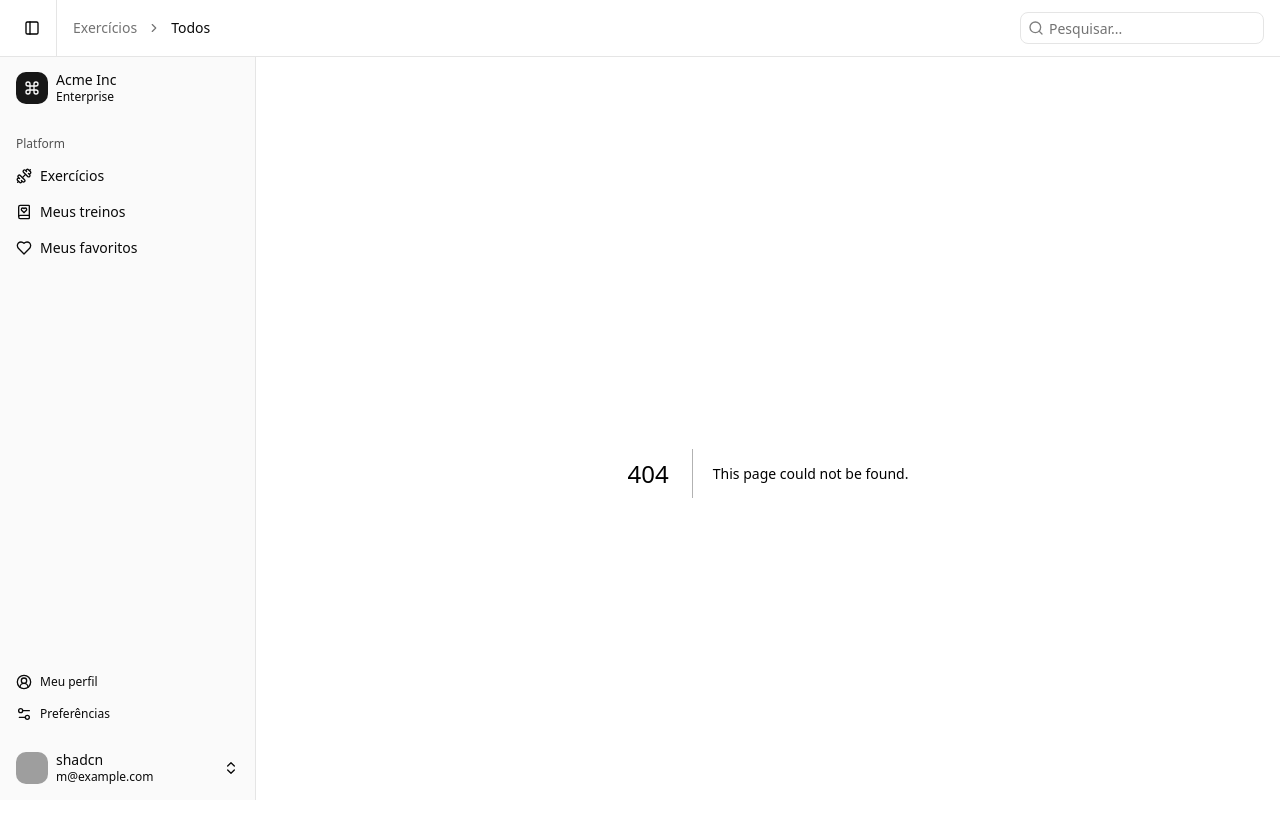
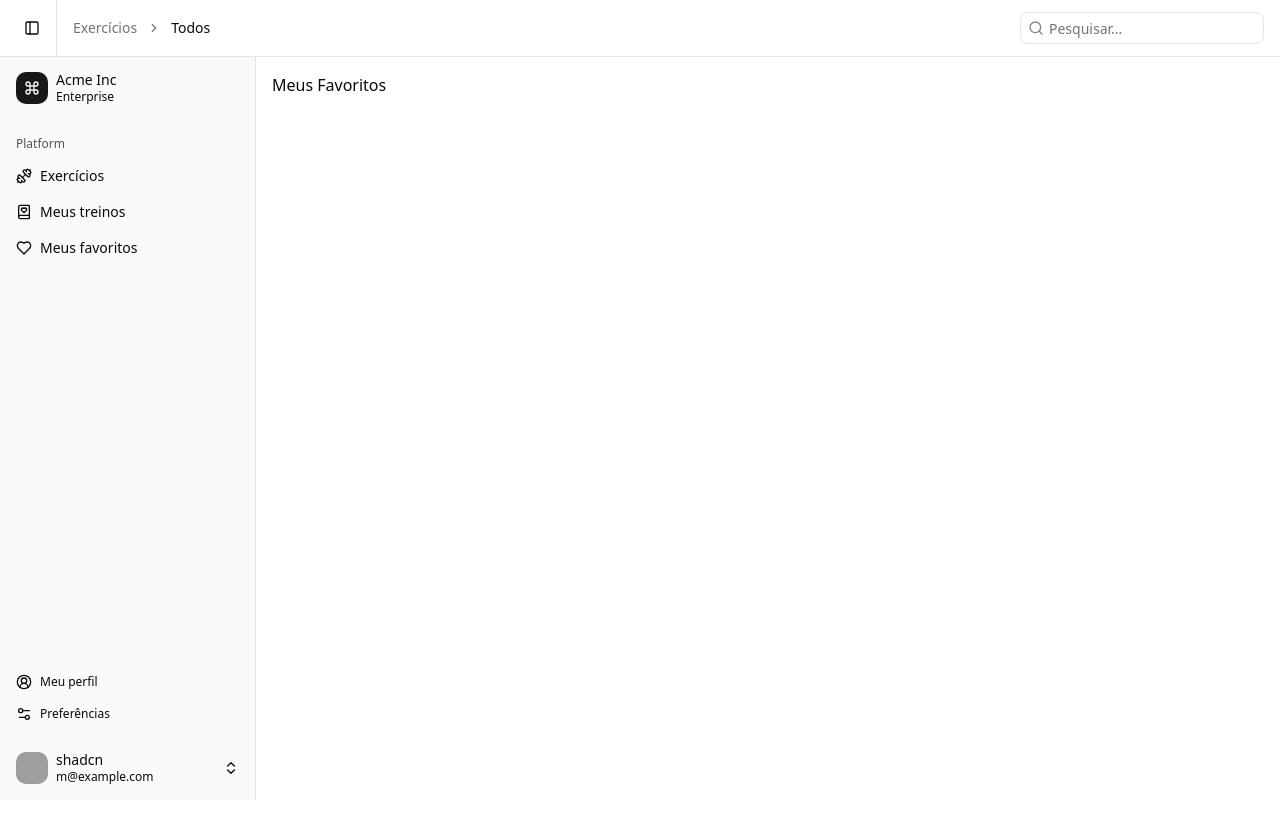
Before and after one commit to elc1090/project2-2025a-daniel-thales, a Next.js app: page /meusfavoritos in a window 1280 px wide. Before the commit this address had no page. Shown: the top 838 px of the page. After the commit the page ends 800 px from the top, so only its background shows below. Built offline with nearby package versions, Linux system fonts and the light colour scheme; grey boxes are pictures that could not be loaded.

Commit message:
feat: create meusfavoritos page

```diff
--- /dev/null
+++ b/src/app/meusfavoritos/page.jsx
@@ -0,0 +1,11 @@
+'use client'
+
+import { useEffect, useState } from 'react'
+
+export default function MeusFavoritos() {
+  return (
+   <div>
+    <h1>Meus Favoritos</h1>
+   </div>
+  )
+}
```
